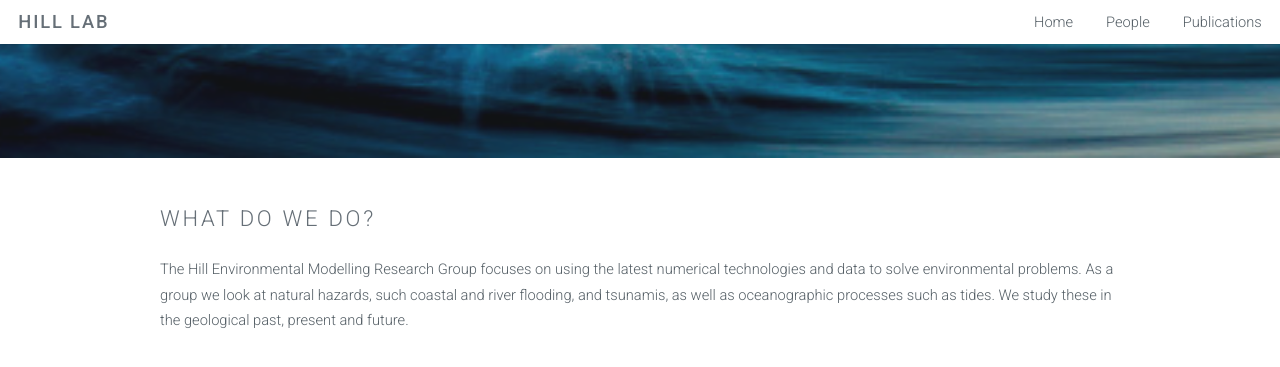
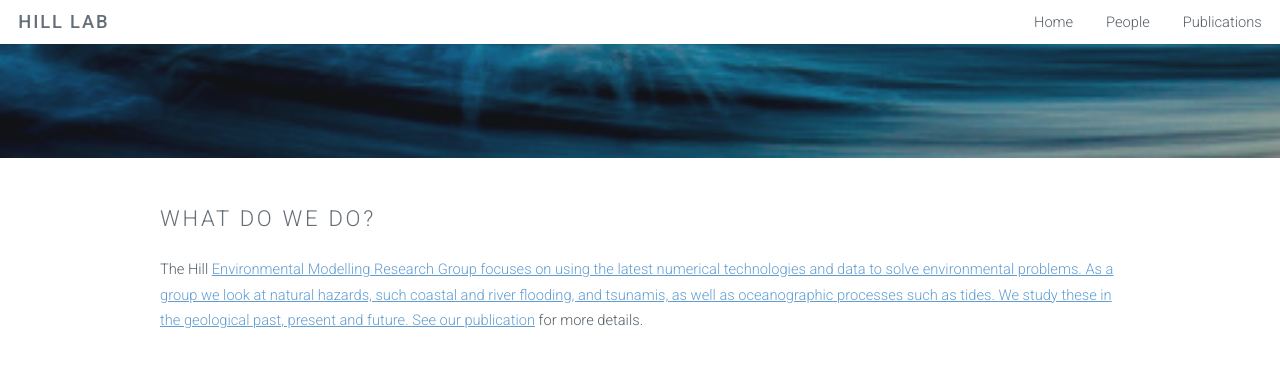
Before and after one commit to EnvModellingGroup/EnvModellingGroup.github.io, a Jekyll site: the page built from index.html, in a window 1280 px wide and 900 px high, scrolled down 441 px, cut to the strip 0-389 px from the top of the window. Shown: the top 367 px of the strip. Built offline with Jekyll 4.4.1, drawn with Linux system fonts in a browser that asks for light colours.

Commit message:
Adding links to main body of text

```diff
--- a/index.html
+++ b/index.html
@@ -9,7 +9,7 @@ keywords: York, University of York, Jon Hill, Hill, Hill lab, computational flui
     <div class="container">
         <section>
             <h2>What do we do?</h2>
-            <p>The Hill Environmental Modelling Research Group focuses on using the latest numerical technologies and data to solve environmental problems. As a group we look at natural hazards, such coastal and river flooding, and tsunamis, as well as oceanographic processes such as tides. We study these in the geological past, present and future.</p>
+            <p>The Hill <a href="people/">Environmental Modelling Research Group<a/> focuses on using the latest numerical technologies and data to solve environmental problems. As a group we look at natural hazards, such coastal and river flooding, and tsunamis, as well as oceanographic processes such as tides. We study these in the geological past, present and future. See our <a href="publications/">publication</a> for more details.</p>
 
             <div class="row">
 				   <div class="6u">
```
